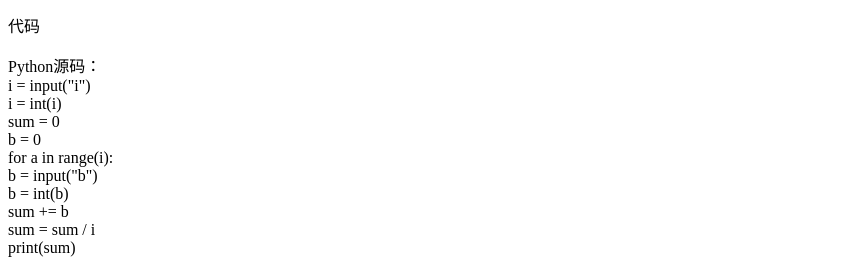
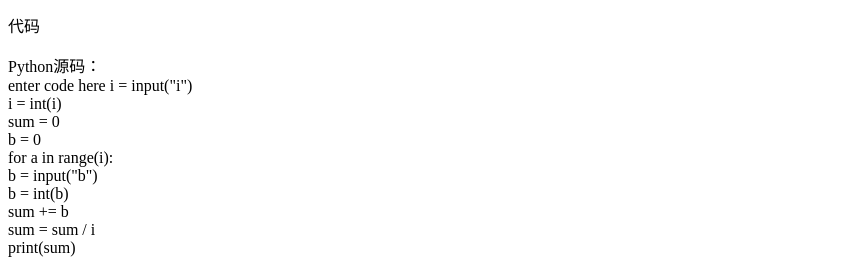
Before and after one commit to RyanXiongSystem32/RyanXiongSystem32.github.io, a plain HTML site: page blog20230417.html in a window 1280 px wide. Shown: the part 404-674 px from the top of the page, without its empty margins (0-862 px from the left). Drawn offline with Linux system fonts and the light colour scheme.

Commit message:
修改文件: blog20230417.html

```diff
--- a/blog20230417.html
+++ b/blog20230417.html
@@ -20,7 +20,7 @@
         <p>区间是变量&lt;=i，把这些增加的数值添加进sum变量中。最后，记得要除以i，计算平均数哟！</p>
         <p>代码</p>
         <p>Python源码：<br>
-            i = input("i")<br>
+           enter code here i = input("i")<br>
             i = int(i)<br>
             sum = 0<br>
             b = 0<br>
```
